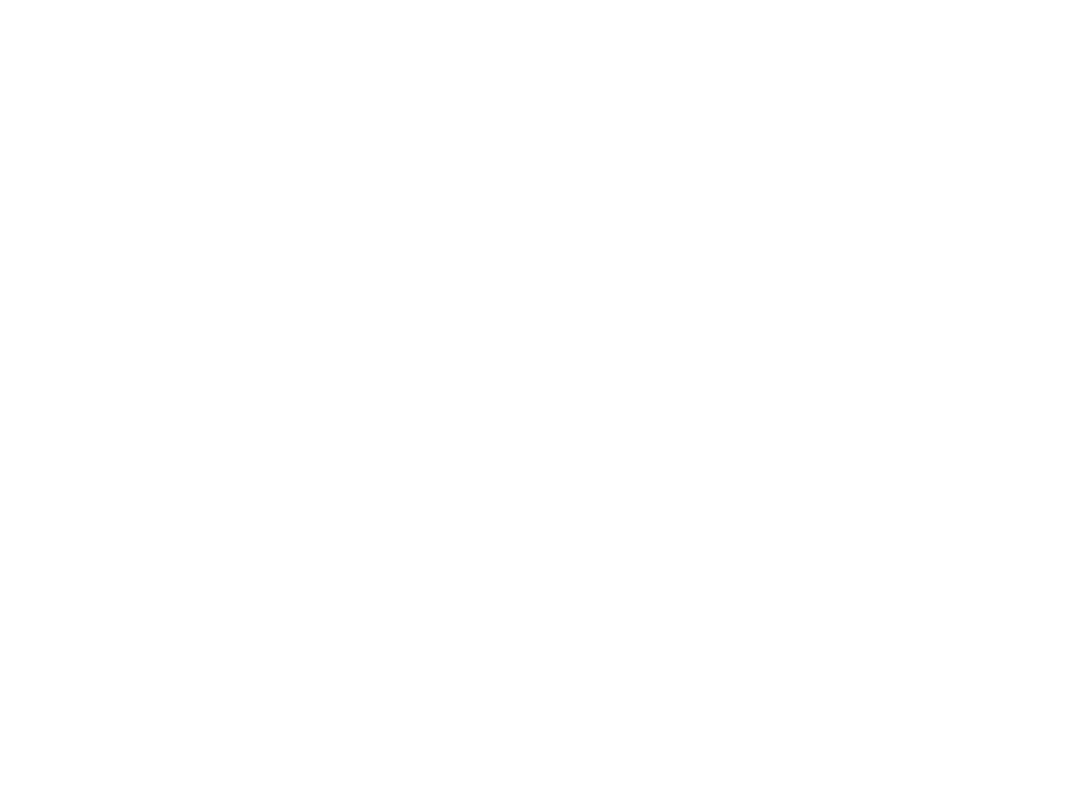
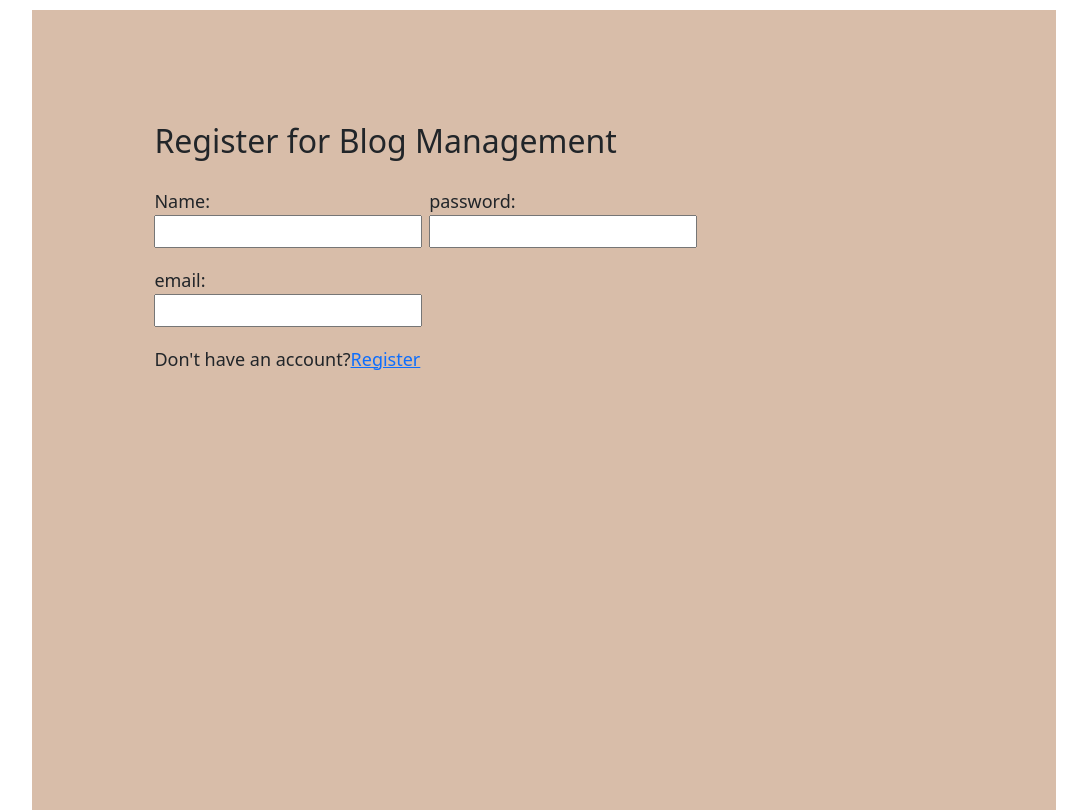
Before and after one commit to Ardrasajan/blog-management, a React (Create React App) app: page /RegistrationForm in a window 1280 px wide. Before the commit this address had no page. Shown: the whole page, without its empty margins (96-1183 px from the left). Built offline with nearby package versions, Linux system fonts and the light colour scheme.

Commit message:
registration completed

```diff
--- a/src/App.js
+++ b/src/App.js
@@ -17,7 +17,7 @@
 import AdminViewpostLit from './Components/Admin/AdminViewpostLit.js'
 
 import Profile from "./Components/Profile.js";
-// import RegistrationForm from "./Components/RegistrationForm";
+import RegistrationForm from "./Components/RegistrationForm.js";
 
 function App() {
   return (
@@ -66,7 +66,7 @@
         <Route path="/Homepage1" element={<Homepage />} />
         <Route path="/Blog" element={<Blog />} />
         <Route path="/Profile" element={<Profile />} />
-        {/* <Route path="/RegistrationForm" element={<RegistrationForm />} /> */}
+        <Route path="/RegistrationForm" element={<RegistrationForm />} />
       </Routes>
       {/* <AdminLogin/>  */}
       {/* <UserLogin/> */}
--- a/src/Assets/Style/Registration.css
+++ b/src/Assets/Style/Registration.css
@@ -1,48 +1,10 @@
-.registration-form {
-    width: 400px;
-    margin: 50px auto;
-    padding: 20px;
-    border: 1px solid #ccc;
-    border-radius: 8px;
-    background-color: #f9f9f9;
-  }
-
-  .registration-form h2 {
-    text-align: center;
-  }
-
-  .registration-form .form-group {
-    margin-bottom: 15px;
-  }
-
-  .registration-form label {
-    display: block;
-    font-weight: bold;
-    margin-bottom: 5px;
-  }
-
-  .registration-form input {
-    width: 100%;
-    padding: 8px;
-    border: 1px solid #ccc;
-    border-radius: 4px;
-  }
-
-  .registration-form .error {
-    color: red;
-    font-size: 12px;
-  }
-
-  .registration-form button {
-    width: 100%;
-    padding: 10px;
-    background-color: #4CAF50;
-    color: white;
-    border: none;
-    border-radius: 4px;
-    cursor: pointer;
-  }
-
-  .registration-form button:hover {
-    background-color: #45a049;
-  }
+.registration-form{  width:80%;
+  height: 100vh;
+  padding: 8%;
+  margin-top:10px;
+margin-left: 10%;
+  display:flex;
+      align-items:center;
+background-attachment: fixed;
+background-size: contain;
+background-color: rgb(216, 189, 169)};
--- /dev/null
+++ b/src/Components/RegistrationForm.js
@@ -0,0 +1,51 @@
+
+import "../Assets/Style/Registration.css";
+import React,{useState} from 'react'
+
+function RegistrationForm() {
+  const [data,setData] =useState({
+    name: "",
+    password:"",
+    email:"",
+
+  })
+  const change=(e)=>{console.log(e);
+    setData({...data,[e.target.name]:e.target.value})
+  }
+  return (
+    <div className="registration-form">
+
+      <form  class="row g-3 needs-validation form" >
+        <h2>Register for Blog Management</h2>
+        <div class="col-md-4">
+          <label for="name">Name:</label>
+          <br />
+          <input type="text" id="name" name="name" required />
+          <br />
+        </div>
+        <div class="col-md-6">
+          <label for="password">password:</label>
+          <br />
+          <input type="password" id="password" name="password" required />
+          <br />
+        </div>
+        <div>
+          <label for="email">email:</label>
+          <br />
+          <input type="email" id="email" name="email" required />
+          <br />
+        </div>
+
+        <div>
+          <p>
+            Don't have an account?
+            <a href="#">Register</a>
+          </p>
+        </div>
+      </form>
+
+    </div>
+  );
+}
+
+export default RegistrationForm;
```
Also changed, not shown: 1 other file (tests, documents, lock files or other folders).
